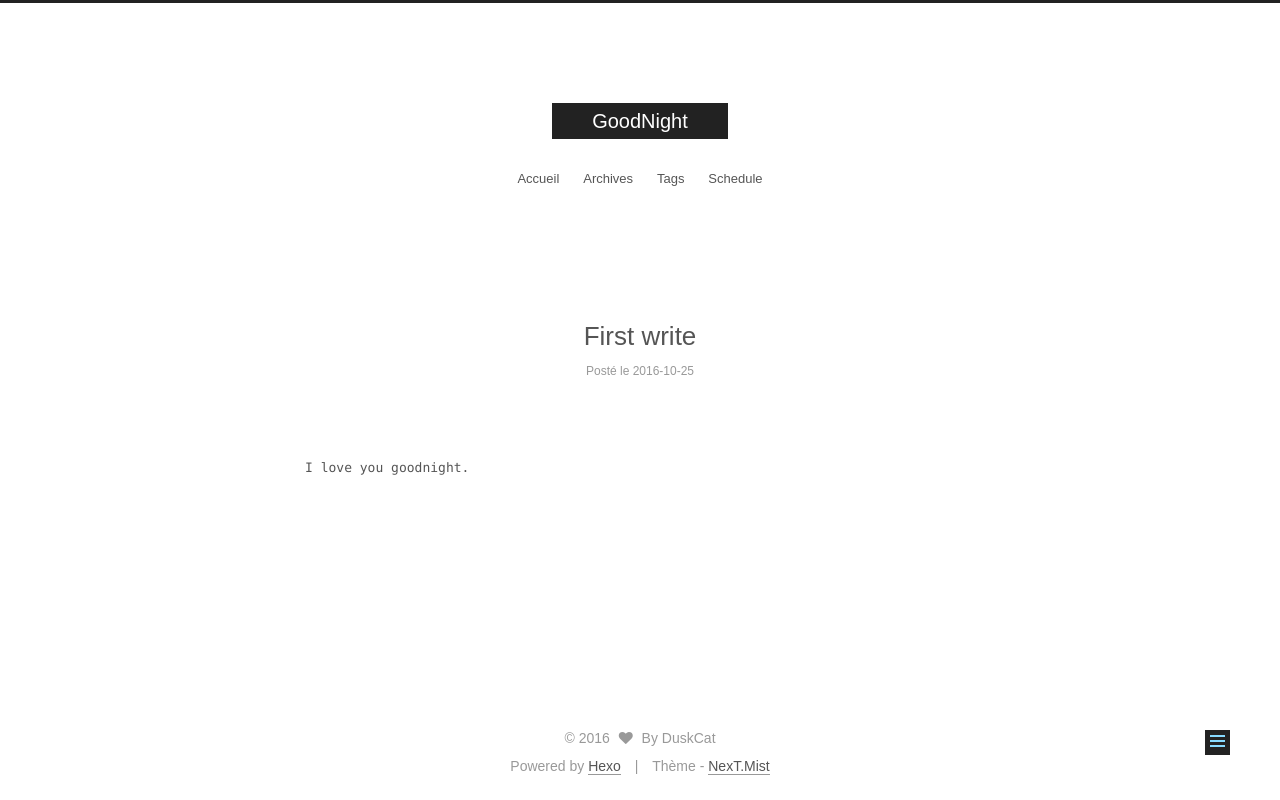
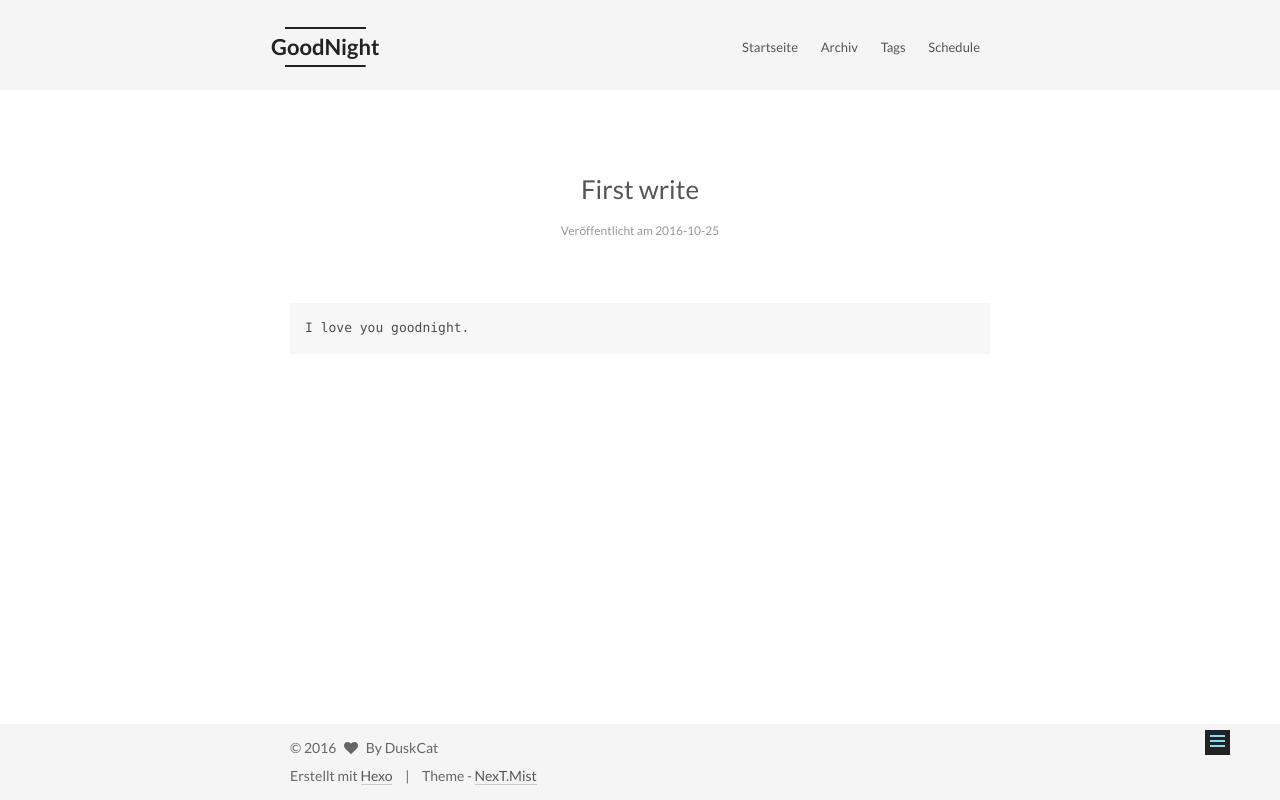
Before and after one commit to duskcat/duskcat, a PHP site: page /2016/10/25/First-write/ in a window 1280 px wide. Run offline with PHP 8.4, Linux system fonts and the light colour scheme.

Commit message:
Site updated: 2016-10-25 21:10:02

```diff
--- a/2016/10/25/First-write/index.html
+++ b/2016/10/25/First-write/index.html
@@ -173,7 +173,7 @@
         <li class="menu-item menu-item-home">
           <a href="/" rel="section">
 
-            Accueil
+            Startseite
           </a>
         </li>
 
@@ -181,7 +181,7 @@
         <li class="menu-item menu-item-archives">
           <a href="/archives" rel="section">
 
-            Archives
+            Archiv
           </a>
         </li>
 
@@ -250,7 +250,7 @@
             <span class="post-meta-item-icon">
               <i class="fa fa-calendar-o"></i>
             </span>
-            <span class="post-meta-item-text">Posté le</span>
+            <span class="post-meta-item-text">Veröffentlicht am</span>
             <time itemprop="dateCreated" datetime="2016-10-25T17:13:24+08:00" content="2016-10-25">
               2016-10-25
             </time>
@@ -346,10 +346,10 @@
 
         <ul class="sidebar-nav motion-element">
           <li class="sidebar-nav-toc sidebar-nav-active" data-target="post-toc-wrap" >
-            Table Des Matières
+            Inhaltsverzeichnis
           </li>
           <li class="sidebar-nav-overview" data-target="site-overview">
-            Ensemble
+            Übersicht
           </li>
         </ul>
 
@@ -357,7 +357,7 @@
       <section class="site-overview sidebar-panel ">
         <div class="site-author motion-element" itemprop="author" itemscope itemtype="//schema.org/Person">
           <img class="site-author-image" itemprop="image"
-               src="/images/avatar.gif"
+               src="/images/a1.jpg"
                alt="By DuskCat" />
           <p class="site-author-name" itemprop="name">By DuskCat</p>
           <p class="site-description motion-element" itemprop="description"></p>
@@ -366,7 +366,7 @@
           <div class="site-state-item site-state-posts">
             <a href="/archives">
               <span class="site-state-item-count">1</span>
-              <span class="site-state-item-name">articles</span>
+              <span class="site-state-item-name">Artikel</span>
             </a>
           </div>
 
@@ -397,7 +397,7 @@
 
 
 
-              <p class="post-toc-empty">This post does not have a Table of Contents</p>
+              <p class="post-toc-empty">Dieser Artikel hat kein Inhaltsverzeichnis</p>
 
           </div>
         </section>
@@ -424,11 +424,11 @@
 </div>
 
 <div class="powered-by">
-  Powered by <a class="theme-link" href="https://hexo.io">Hexo</a>
+  Erstellt mit  <a class="theme-link" href="https://hexo.io">Hexo</a>
 </div>
 
 <div class="theme-info">
-  Thème -
+  Theme -
   <a class="theme-link" href="https://github.com/iissnan/hexo-theme-next">
     NexT.Mist
   </a>
--- a/css/main.css
+++ b/css/main.css
@@ -185,7 +185,7 @@ th {
 }
 body {
   position: relative;
-  font-family: "PingFang SC", "Microsoft YaHei", sans-serif;
+  font-family: 'Lato', "PingFang SC", "Microsoft YaHei", sans-serif;
   font-size: 14px;
   line-height: 2;
   color: #555;
@@ -216,7 +216,7 @@ h6 {
   padding: 0;
   font-weight: bold;
   line-height: 1.5;
-  font-family: "PingFang SC", "Microsoft YaHei", sans-serif;
+  font-family: 'Lato', "PingFang SC", "Microsoft YaHei", sans-serif;
 }
 h2,
 h3,
@@ -497,8 +497,8 @@ pre,
   margin: 20px 0;
   padding: 15px;
   font-size: 13px;
-  color: $highlight-foreground;
-  background: $highlight-background;
+  color: #4d4d4c;
+  background: #f7f7f7;
   line-height: 1.6;
 }
 pre,
@@ -508,14 +508,14 @@ code {
 code {
   padding: 2px 4px;
   word-wrap: break-all;
-  color: $highlight-foreground;
-  background: $highlight-background;
+  color: #4d4d4c;
+  background: #f7f7f7;
   border-radius: 3px;
   font-size: 13px;
 }
 pre code {
   padding: 0;
-  color: $highlight-foreground;
+  color: #4d4d4c;
   background: none;
   text-shadow: none;
 }
@@ -895,7 +895,7 @@ pre .javascript .function {
 }
 .site-meta {
   margin: 0;
-  text-align: center;
+  text-align: left;
 }
 @media (max-width: 767px) {
   .site-meta {
@@ -906,12 +906,12 @@ pre .javascript .function {
   position: relative;
   display: inline-block;
   padding: 0 40px;
-  color: #fff;
+  color: #222;
   background: #222;
   border-bottom: none;
 }
 .brand:hover {
-  color: #fff;
+  color: #222;
 }
 .logo {
   display: inline-block;
@@ -925,7 +925,7 @@ pre .javascript .function {
   line-height: 36px;
   font-size: 20px;
   font-weight: normal;
-  font-family: "PingFang SC", "Microsoft YaHei", sans-serif;
+  font-family: 'Lato', "PingFang SC", "Microsoft YaHei", sans-serif;
 }
 .site-subtitle {
   margin-top: 10px;
@@ -1013,7 +1013,7 @@ pre .javascript .function {
   opacity: 0;
 }
 .post-body {
-  font-family: "PingFang SC", "Microsoft YaHei", sans-serif;
+  font-family: 'Lato', "PingFang SC", "Microsoft YaHei", sans-serif;
 }
 @media (max-width: 767px) {
   .post-body {
@@ -1278,7 +1278,7 @@ pre .javascript .function {
 .posts-expand .post-meta {
   margin: 3px 0 60px 0;
   color: #999;
-  font-family: "PingFang SC", "Microsoft YaHei", sans-serif;
+  font-family: 'Lato', "PingFang SC", "Microsoft YaHei", sans-serif;
   font-size: 12px;
   text-align: center;
 }
@@ -2292,77 +2299,318 @@ a.search-result {
 .page-post-detail .comments {
   overflow: hidden;
 }
-@media (max-width: 767px) {
-  .header-inner,
-  .container .main-inner,
+h1,
+h2,
+h3,
+h4,
+h5,
+h6 {
+  margin: 20px 0 10px;
+}
+p {
+  margin: 0 0 25px 0;
+}
+a {
+  border-bottom-color: #ccc;
+}
+hr {
+  margin: 20px 0;
+  height: 2px;
+}
+.main-inner {
+  margin-top: 80px;
+}
+.header {
+  background: #f5f5f5;
+}
+.header-inner {
+  padding: 25px 0 20px;
+}
+.header-inner:before,
+.header-inner:after {
+  content: " ";
+  display: table;
+}
+.header-inner:after {
+  clear: both;
+}
+@media (max-width: 767px) {
+  .header-inner {
+    width: auto;
+    margin-bottom: 50px;
+    padding: 10px;
+  }
+}
+.site-meta {
+  float: left;
+  margin-left: -20px;
+  line-height: normal;
+}
+@media (max-width: 767px) {
+  .site-meta {
+    margin-left: 10px;
+  }
+}
+.site-meta .brand {
+  padding: 2px 1px;
+  background: none;
+}
+@media (max-width: 767px) {
+  .site-meta .brand {
+    display: block;
+  }
+}
+.site-meta .logo {
+  display: none;
+}
+.site-meta .site-title {
+  font-size: 22px;
+  font-weight: bolder;
+}
+@media (max-width: 767px) {
+  .site-meta .site-title {
+    line-height: 34px;
+  }
+}
+.logo-line-before,
+.logo-line-after {
+  display: block;
+  overflow: hidden;
+  margin: 0 auto;
+  width: 75%;
+}
+@media (max-width: 767px) {
+  .logo-line-before,
+  .logo-line-after {
+    display: none;
+  }
+}
+.logo-line-before i,
+.logo-line-after i {
+  position: relative;
+  display: block;
+  height: 2px;
+  background: #222;
+}
+@media (max-width: 767px) {
+  .logo-line-before i,
+  .logo-line-after i {
+    height: 3px;
+  }
+}
+.use-motion .logo-line-before i {
+  left: -100%;
+}
+.use-motion .logo-line-after i {
+  right: -100%;
+}
+.site-subtitle {
+  display: none;
+}
+.site-nav-toggle {
+  position: static;
+  float: right;
+}
+.menu {
+  float: right;
+  margin: 8px 0 0 0;
+}
+@media (max-width: 767px) {
+  .menu {
+    margin: 20px 0 0 0;
+    padding: 0;
+  }
+}
+.menu br {
+  display: none;
+}
+.menu .menu-item {
+  margin: 0;
+}
+@media (max-width: 767px) {
+  .menu .menu-item {
+    display: block;
+  }
+}
+.menu .menu-item a {
+  padding: 0 10px;
+  background: none;
+  border: none;
+  border-radius: 2px;
+  transition-property: background;
+}
+@media (max-width: 767px) {
+  .menu .menu-item a {
+    text-align: left;
+  }
+}
+.menu .menu-item a:hover {
+  background: #e1e1e1;
+}
+.menu a::before {
+  display: none;
+}
+@media (max-width: 767px) {
+  .menu a::before {
+    display: block;
+  }
+}
+@media (max-width: 767px) {
+  .menu {
+    float: none;
+  }
+}
+.site-search form {
+  display: none;
+}
+.posts-expand {
+  padding-top: 0;
+}
+.posts-expand .post-title,
+.posts-expand .post-meta {
+  text-align: left;
+}
+@media (max-width: 767px) {
+  .posts-expand .post-title,
+  .posts-expand .post-meta {
+    text-align: center;
+  }
+}
+.posts-expand .post-eof {
+  display: none;
+}
+.posts-expand .post {
+  margin-top: 120px;
+}
+.posts-expand .post:first-child {
+  margin-top: 0;
+}
+.posts-expand .post-meta {
+  margin-top: 5px;
+  margin-bottom: 20px;
+}
+.posts-expand .post-title {
+  position: relative;
+  font-size: 26px;
+  font-weight: 400;
+}
+@media (max-width: 767px) {
+  .posts-expand .post-title {
+    font-size: 20px;
+  }
+}
+@media (min-width: 1600px) {
+  .posts-expand .post-title {
+    font-size: 26px;
+  }
+}
+.posts-expand .post-title:hover:before {
+  background: #222;
+}
+.posts-expand .post-body img {
+  margin: 0;
+}
+.posts-expand .post-tags {
+  text-align: left;
+}
+.posts-expand .post-tags a {
+  padding: 1px 5px;
+  background: #f5f5f5;
+  border-bottom: none;
+}
+.posts-expand .post-tags a:hover {
+  background: #ccc;
+}
+.posts-expand .post-nav {
+  margin-top: 40px;
+}
+.post-more-link {
+  margin-top: 20px;
+  text-align: left;
+}
+.post-more-link a {
+  padding: 0;
+  font-size: 14px;
+  color: #666;
+  background: none;
+  border: none;
+  border-bottom: 2px solid #666;
+  transition-property: border;
+}
+@media (max-width: 767px) {
+  .post-more-link a {
+    font-size: 12px;
+  }
+}
+@media (min-width: 1600px) {
+  .post-more-link a {
+    font-size: 16px;
+  }
+}
+.post-more-link a:hover {
+  border-bottom-color: #222;
+}
+.links-of-blogroll-inline .links-of-blogroll-item {
+  display: inline-block;
+}
+.btn {
+  padding: 0 10px;
+  border-width: 2px;
+  border-radius: 0;
+}
+.headband {
+  display: none;
+}
+.site-search {
+  position: relative;
+  float: right;
+  margin-top: 5px;
+  padding-top: 3px;
+}
+@media (max-width: 767px) {
+  .site-search {
+    float: none;
+    padding: 0 10px;
+  }
+}
+@media (max-width: 767px) {
+  .container .main-inner {
+    width: auto;
+  }
+}
+.page-post-detail .post-title,
+.page-post-detail .post-meta {
+  text-align: center;
+}
+.page-post-detail .post-title:before {
+  display: none;
+}
+.page-post-detail .post-meta {
+  margin-bottom: 60px;
+}
+.pagination {
+  margin: 120px 0 0;
+  text-align: left;
+}
+@media (max-width: 767px) {
+  .pagination {
+    margin: 80px 10px 0;
+    text-align: center;
+  }
+}
+.footer {
+  margin-top: 80px;
+  padding: 10px 0;
+  background: #f5f5f5;
+  color: #666;
+}
+.footer-inner {
+  margin: 0 auto;
+  text-align: left;
+}
+@media (max-width: 767px) {
   .footer-inner {
     width: auto;
-  }
-}
-embed {
-  display: block;
-  margin: 0px auto 25px auto;
-}
-.custom-logo .site-meta-headline {
-  text-align: center;
-}
-.custom-logo .brand {
-  background: none;
-}
-.custom-logo .site-title {
-  margin: 10px auto 0;
-  font-size: 24px;
-  color: #222;
-}
-.custom-logo .site-title a {
-  border: none;
-}
-.custom-logo-image {
-  margin: 0 auto;
-  padding: 5px;
-  max-width: 150px;
-  background: #fff;
-}
-@media (max-width: 767px) {
-  .site-nav {
-    position: absolute;
-    left: 0;
-    top: 52px;
-    margin: 0;
-    width: 100%;
-    padding: 0;
-    background: #fff;
-    border-bottom: 1px solid #ddd;
-  }
-}
-@media (max-width: 767px) {
-  .menu {
-    text-align: left;
-  }
-}
-@media (max-width: 767px) {
-  .menu .menu-item {
-    display: block;
-    margin: 0 10px;
-    vertical-align: top;
-  }
-}
-@media (max-width: 767px) {
-  .menu .menu-item br {
-    display: none;
-  }
-}
-@media (max-width: 767px) {
-  .menu .menu-item a {
-    padding: 5px 10px;
-  }
-}
-.menu .menu-item .fa {
-  margin-right: 0;
-}
-.site-search form {
-  display: none;
-}
-.links-of-blogroll-inline .links-of-blogroll-item {
-  display: inline-block;
-}
+    text-align: center;
+  }
+}
```
Also changed, not shown: other parts of css/main.css (+41 -34 lines), archives/2016/10/index.html (+8 -8 lines), archives/2016/index.html (+8 -8 lines), archives/index.html (+8 -8 lines), index.html (+7 -7 lines).
